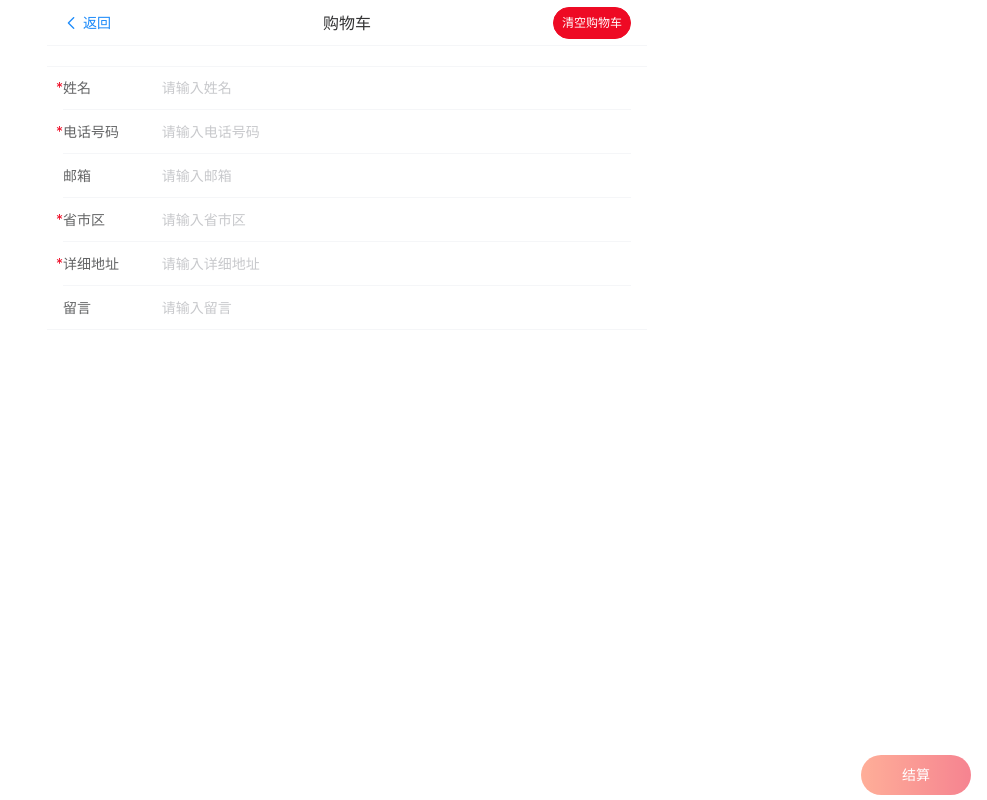
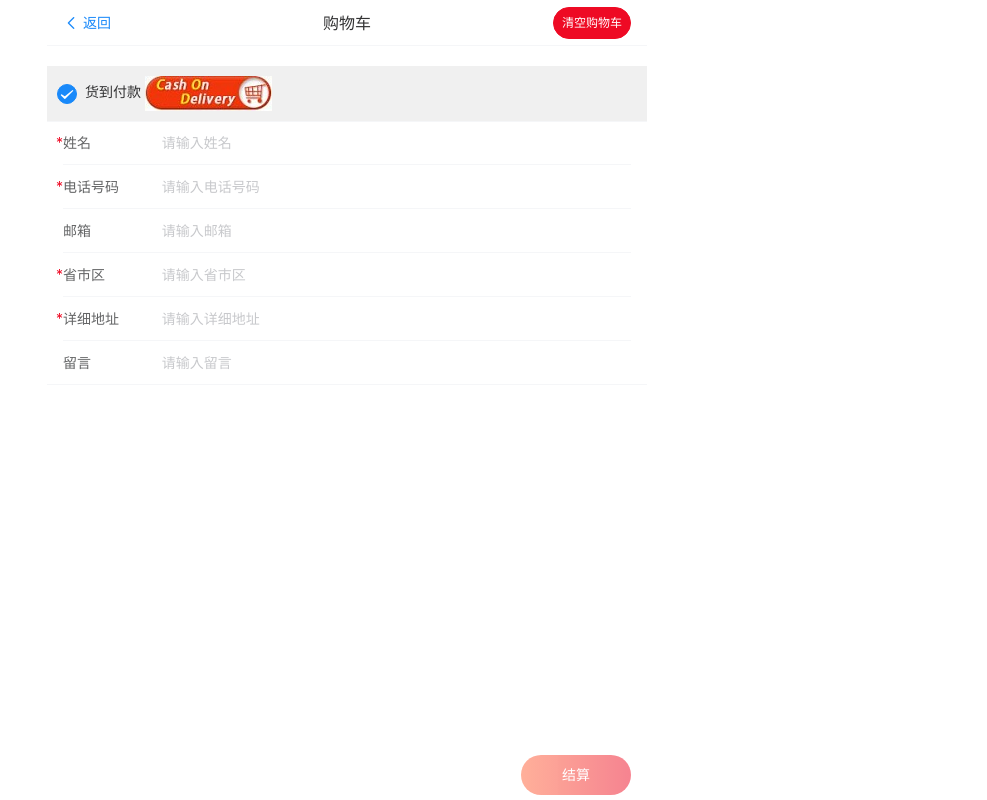
Before and after one commit to fangaige/smilevue, a Vue app: page /#/Cart in a window 1280 px wide. Shown: the whole page, without its empty margins (293-1280 px from the left). Built offline with nearby package versions, Linux system fonts and the light colour scheme.

Commit message:
增加居中样式，去掉会员中心，

```diff
--- a/public/index.html
+++ b/public/index.html
@@ -29,6 +29,15 @@
         width: 100%;
         display: block
       }
+      .marginauto{
+        max-width: 600px;
+        margin: 0 auto;
+      }
+      .left50{
+        left: auto;
+        max-width: 600px;
+        /* margin-left: -300px; */
+      }
     </style>
   </body>
 </html>
--- a/src/main.js
+++ b/src/main.js
@@ -11,8 +11,8 @@ import en from './lang/en';
 import enUS from 'vant/lib/locale/lang/en-US';
 import zhCN from 'vant/lib/locale/lang/zh-CN';
 
-import {Picker , Divider , SwipeCell , SubmitBar , Card , Checkbox , CheckboxGroup , Image , Icon , Sku , GoodsAction, GoodsActionIcon, GoodsActionButton ,Cell, CellGroup ,Tabbar,TabbarItem,PullRefresh,Stepper,Tab,Tabs,Button, Row, Col, Swipe, SwipeItem , Lazyload ,List ,Field, NavBar } from 'vant'
-Vue.use(Picker ).use(Divider).use(SwipeCell).use(SubmitBar).use(Card).use(Checkbox).use(CheckboxGroup).use(Image).use(Icon).use(Sku).use(GoodsAction).use(GoodsActionIcon).use(GoodsActionButton).use(Cell).use(CellGroup).use(Tabbar).use(TabbarItem).use(Stepper).use(PullRefresh).use(Tab).use(Tabs).use(Field).use(NavBar).use(Button).use(Row).use(Col).use(Swipe).use(SwipeItem).use(Lazyload).use(List)
+import {RadioGroup, Radio , Divider , SwipeCell , SubmitBar , Card , Checkbox , CheckboxGroup , Image , Icon , Sku , GoodsAction, GoodsActionIcon, GoodsActionButton ,Cell, CellGroup ,Tabbar,TabbarItem,PullRefresh,Stepper,Tab,Tabs,Button, Row, Col, Swipe, SwipeItem , Lazyload ,List ,Field, NavBar } from 'vant'
+Vue.use(RadioGroup).use(Radio).use(Divider).use(SwipeCell).use(SubmitBar).use(Card).use(Checkbox).use(CheckboxGroup).use(Image).use(Icon).use(Sku).use(GoodsAction).use(GoodsActionIcon).use(GoodsActionButton).use(Cell).use(CellGroup).use(Tabbar).use(TabbarItem).use(Stepper).use(PullRefresh).use(Tab).use(Tabs).use(Field).use(NavBar).use(Button).use(Row).use(Col).use(Swipe).use(SwipeItem).use(Lazyload).use(List)
 
 Vue.config.productionTip = false
 
--- a/src/views/pages/Cart.vue
+++ b/src/views/pages/Cart.vue
@@ -32,6 +32,23 @@
            </van-card>
           </van-checkbox>
         </van-checkbox-group>
+        <van-row style="padding: 10px">
+             <van-col>
+                 <van-radio-group v-model="radio">
+                   <van-radio name="1">
+                     <span style="font-size: 14px">货到付款</span> <img src="/src/assets/images/cash.jpg" alt="">
+                   </van-radio>
+                   <!-- <van-radio name="2">
+                     单选框 2
+                     <img
+                       slot="icon"
+                       slot-scope="props"
+                       :src="props.checked ? icon.active : icon.inactive"
+                     >
+                   </van-radio> -->
+                 </van-radio-group>
+             </van-col>
+        </van-row>
         <van-cell-group>
           <van-field
             v-model="name"
@@ -85,6 +102,7 @@
           />
         </van-cell-group>
         <van-submit-bar
+        class="left50"
           :price="totalMoney"
           :disabled="!checkedGoods.length"
           button-text="结算"
@@ -102,6 +120,7 @@
     export default {
        data() {
            return {
+               radio: '1',
                cartInfo: [] ,
                isEmpty: false ,
                checkedGoods: [],
--- a/src/views/pages/Main.vue
+++ b/src/views/pages/Main.vue
@@ -5,11 +5,11 @@
                 <router-view />
             </keep-alive>
         </div>
-        <van-tabbar v-model="active" @change="changeTabbar(active)">
+        <van-tabbar class="left50" v-model="active" @change="changeTabbar(active)">
             <van-tabbar-item icon="shop">首页</van-tabbar-item>
             <van-tabbar-item icon="records">列表</van-tabbar-item>
             <van-tabbar-item icon="cart">购物车</van-tabbar-item>
-            <van-tabbar-item icon="contact">会员中心</van-tabbar-item>
+            <!-- <van-tabbar-item icon="contact">会员中心</van-tabbar-item> -->
         </van-tabbar>
     </div>
 </template>
--- a/src/views/pages/goods.vue
+++ b/src/views/pages/goods.vue
@@ -37,7 +37,7 @@
         </van-cell-group>
 
         <div>
-            <van-tabs swipeable sticky>
+            <van-tabs class="mallFlexd" swipeable sticky>
                 <van-tab title="商品详情">
                    <div class="detail" v-html="goodsInfo.detail_desc">
 
@@ -47,9 +47,9 @@
                 <van-tab class="comment" title="评论">
                     <van-list
                       v-model="loading"
-                      :finished="finished"
+                      :finished="true"
                       finished-text="没有更多了"
-                      @load="onLoad">
+                     >
                       <van-cell
                         v-for="item in commentList"
                         :key="item"
@@ -57,10 +57,10 @@
                     </van-list>
                 </van-tab>
             </van-tabs>
-
+<!-- @load="onLoad" -->
         </div>
 
-        <van-goods-action>
+        <van-goods-action class="marginauto">
           <van-goods-action-icon
             :info="cartNumCount"
             icon="cart-o"
@@ -86,6 +86,7 @@
 
 
         <van-sku
+        class="left50"
           v-model="show"
           :sku="sku"
           :goods="goods"
@@ -127,7 +128,7 @@
                     'http://images.baixingliangfan.cn/shopGoodsImg/20180415/20180415120857_4885.jpg'
                   ],
                 commentList:[
-                    1,2,3,4,5,6,7,8,9,10
+
                 ],
                 loading: false,
                 finished: false,
@@ -426,4 +427,8 @@
     .imgsdiv {
       display: inline-block;
     }
+    .mallFlexd >>> .van-sticky.van-sticky--fixed {
+      max-width: 600px;
+      margin: 0 auto;
+    }
 </style>
```
Also changed, not shown: src/assets/images/cash.jpg (added).
